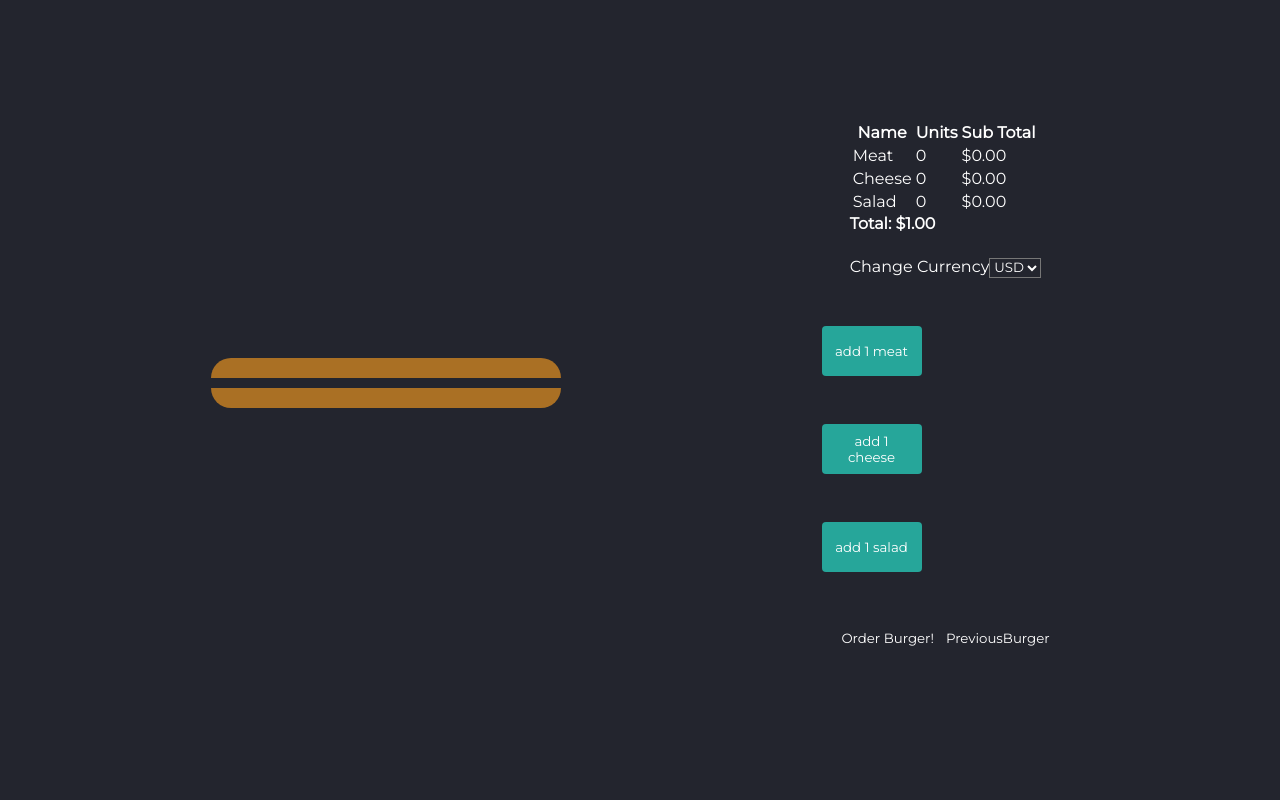
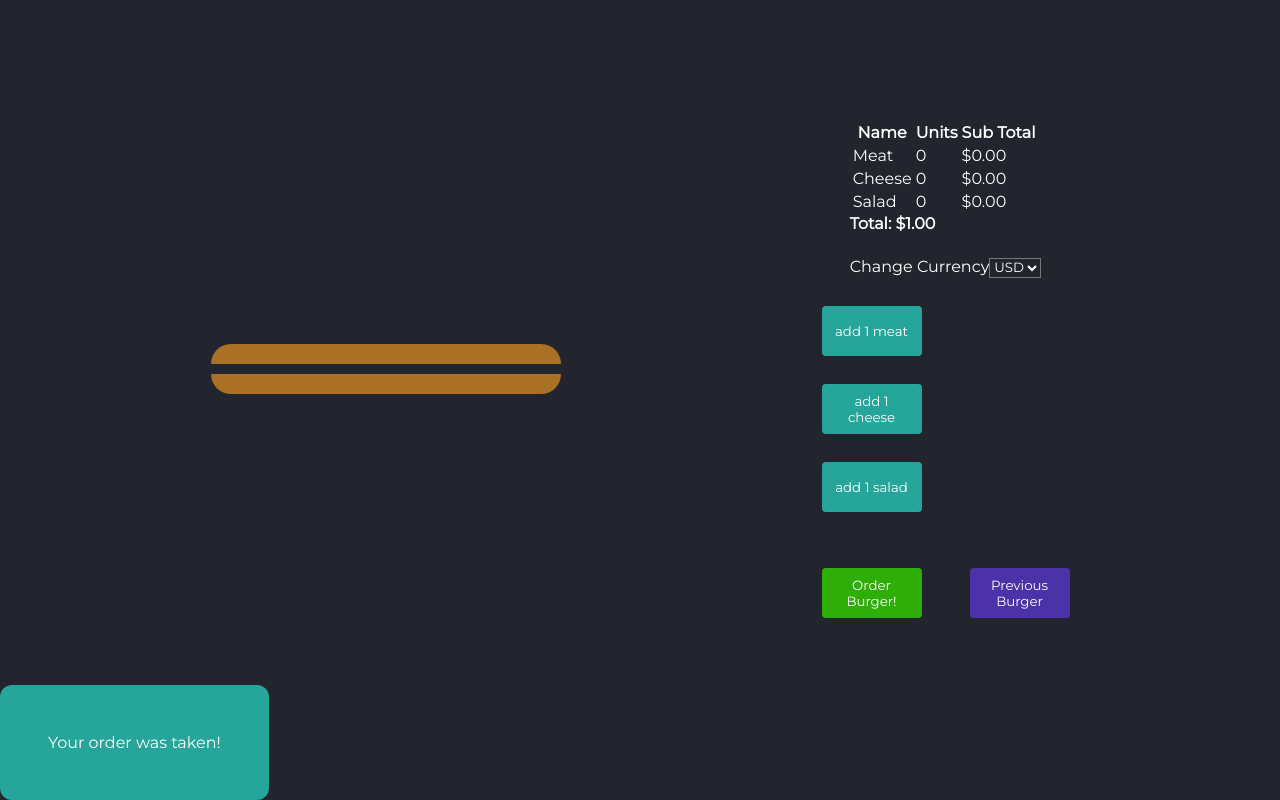
Before and after one commit to nicokurogane/react-burger-builder, a React (Create React App) app: page / in a window 1280 px wide. Both pictures are taken after a click on the button "Order Burger!". Built offline with nearby package versions, Linux system fonts and the light colour scheme.

Commit message:
Added a message everytime user restores or save hamburguer

```diff
--- a/src/App.css
+++ b/src/App.css
@@ -1,7 +1,7 @@
 @import url('https://fonts.googleapis.com/css?family=Montserrat&display=swap');
 
 *{
-  box-sizing: border-box !important;
+  box-sizing: border-box;
   font-family: 'Montserrat', sans-serif;
   background-color: #23252e;
   color: white;
@@ -18,3 +18,37 @@
 button{
   border: 0;
 }
+
+.message-container{
+  background-color: #26a69a;
+  border-radius: 12px;
+  position: fixed;
+  bottom: 0;
+  left: 0;
+  padding: 6vh;
+  transition: opacity 0.25s ease-in-out
+}
+
+.order-buttons-container{
+  display: flex;
+  justify-content: space-between;
+}
+
+.take-order-button{
+  padding: 8px;
+  width: 100px;
+  height:50px;
+  border-radius: 4px;
+  background-color: #2fad09;
+  transition: all .2s ease-in-out
+}
+
+.load-order-button{
+  padding: 8px;
+  width: 100px;
+  height:50px;
+  margin-left: 6vh;
+  border-radius: 4px;
+  background-color: #4c32a8;
+  transition: all .2s ease-in-out
+}
--- a/src/App.js
+++ b/src/App.js
@@ -3,15 +3,15 @@ import Storage from "./utility/storage";
 import BurgerUI from "./components/burger_ui/BurgerUI";
 import BillingUI from "./components/billing_ui/BillingUI";
 
-import ingredientsApi from "./data/ingredients.js";
+import ingredientsApi from "./data/ingredients";
 
 import "./App.css";
 
 class App extends React.Component {
-  state = { hamburger: [] };
+  state = { hamburger: [], shouldMessageHide: true, alertMessage: "" };
 
   render() {
-    const { hamburger } = this.state;
+    const { hamburger, shouldMessageHide } = this.state;
     return (
       <div className="App">
         <BurgerUI ingredients={hamburger} />
@@ -21,11 +21,21 @@ class App extends React.Component {
           onAddIngredient={this.addIngredientToBurger}
           onDeleteIngredient={this.deleteIngredient}
         >
-          <div>
-            <button onClick={this.addBurgerToOrder}>Order Burger!</button>
-            <button onClick={this.getLastOrderedBurger}>PreviousBurger</button>
+          <div className="order-buttons-container">
+            <button onClick={this.addBurgerToOrder} className="take-order-button">
+              Order Burger!
+            </button>
+            <button onClick={this.getLastOrderedBurger} className="load-order-button">
+              Previous Burger
+            </button>
           </div>
         </BillingUI>
+        <div
+          className="message-container"
+          style={{ opacity: shouldMessageHide ? 0 : 1 }}
+        >
+          {this.state.alertMessage}
+        </div>
       </div>
     );
   }
@@ -54,15 +64,33 @@ class App extends React.Component {
 
   addBurgerToOrder = () => {
     Storage.saveBurgerToLocalStorage(this.state.hamburger);
+    this.showMessage("Your order was taken!");
+    this.setState({
+      hamburger: []
+    });
   };
 
-  getLastOrderedBurger = () =>{
+  getLastOrderedBurger = () => {
+
     let array = Storage.getBurgerFromLocalStorage();
     this.setState({
       hamburger: array
     });
+    this.showMessage("Loaded last taken order.");
+  };
+
+  showMessage(message) {
+    this.setState({
+      shouldMessageHide: false,
+      alertMessage: message
+    });
+
+    setTimeout(() => {
+      this.setState({
+        shouldMessageHide: true
+      });
+    }, 4000);
   }
-
 }
 
 export default App;
--- a/src/components/billing_ui/billing-ui.css
+++ b/src/components/billing_ui/billing-ui.css
@@ -4,6 +4,7 @@
     flex-direction: column;
     justify-content: center;
     align-items: center;
+    align-self: stretch;
 }
 
 .currency-container{
--- a/src/components/ingredient_handler/ingredient-handler.css
+++ b/src/components/ingredient_handler/ingredient-handler.css
@@ -1,5 +1,5 @@
 .ingredient-handler-container{
-    margin-top: 6vh;
+    margin-top: 3.5vh;
     display:flex;
 }
 
```
Also changed, not shown: src/components/billing_ui/BillingUI.js (+13 -8 lines).
